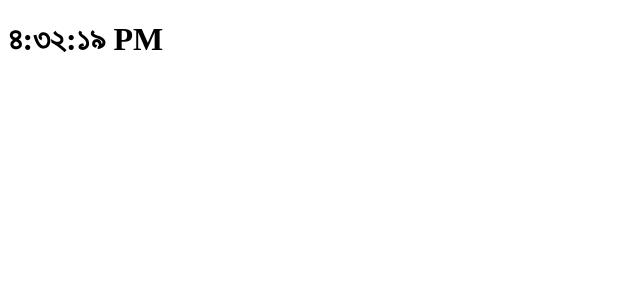
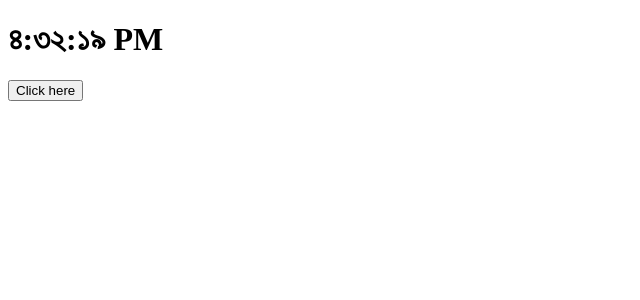
Before and after one commit to uzzal71/think-a-react-way, a React (Vite) app: page / in a window 1280 px wide. Shown: the top 300 px of the page, without its empty margins (0-640 px from the left). Built offline with nearby package versions, Linux system fonts and the light colour scheme.

Commit message:
Clock component

```diff
--- a/src/components/Clock.jsx
+++ b/src/components/Clock.jsx
@@ -23,12 +23,19 @@ class Clock extends React.Component {
         });
     }
 
+    handleClick() {
+        alert("Click button")
+    }
+
     render() {
         const { date } = this.state
         return (
-        <h1 className="hading">
-            <span>{date.toLocaleTimeString("bn-BD")}</span>
-        </h1>
+            <div>
+                <h1 className="hading">
+                    <span>{date.toLocaleTimeString("bn-BD")}</span>
+                </h1>
+                <button type='button' onClick={this.handleClick}>Click here</button>
+            </div>
         );
     }
 };
```
